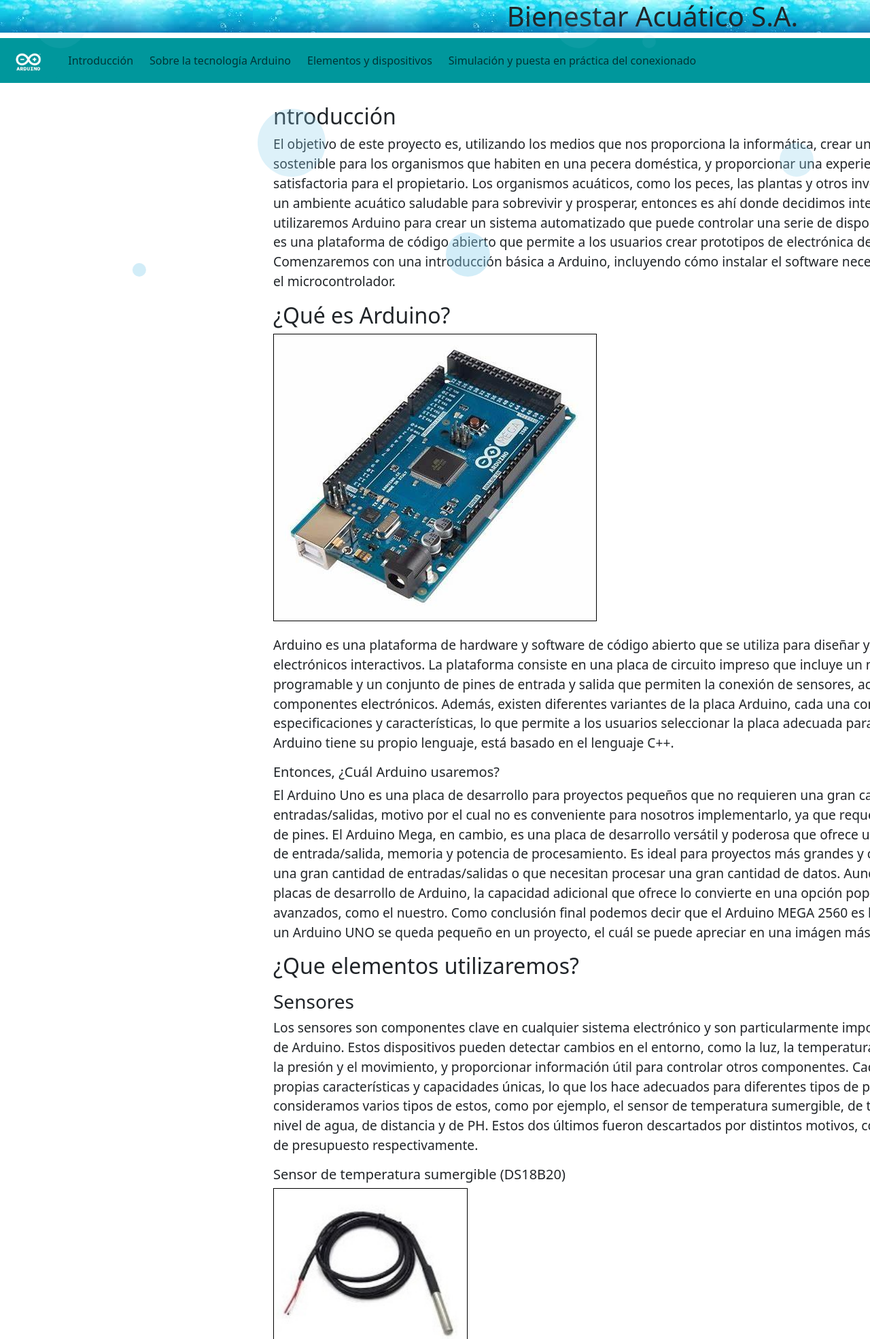
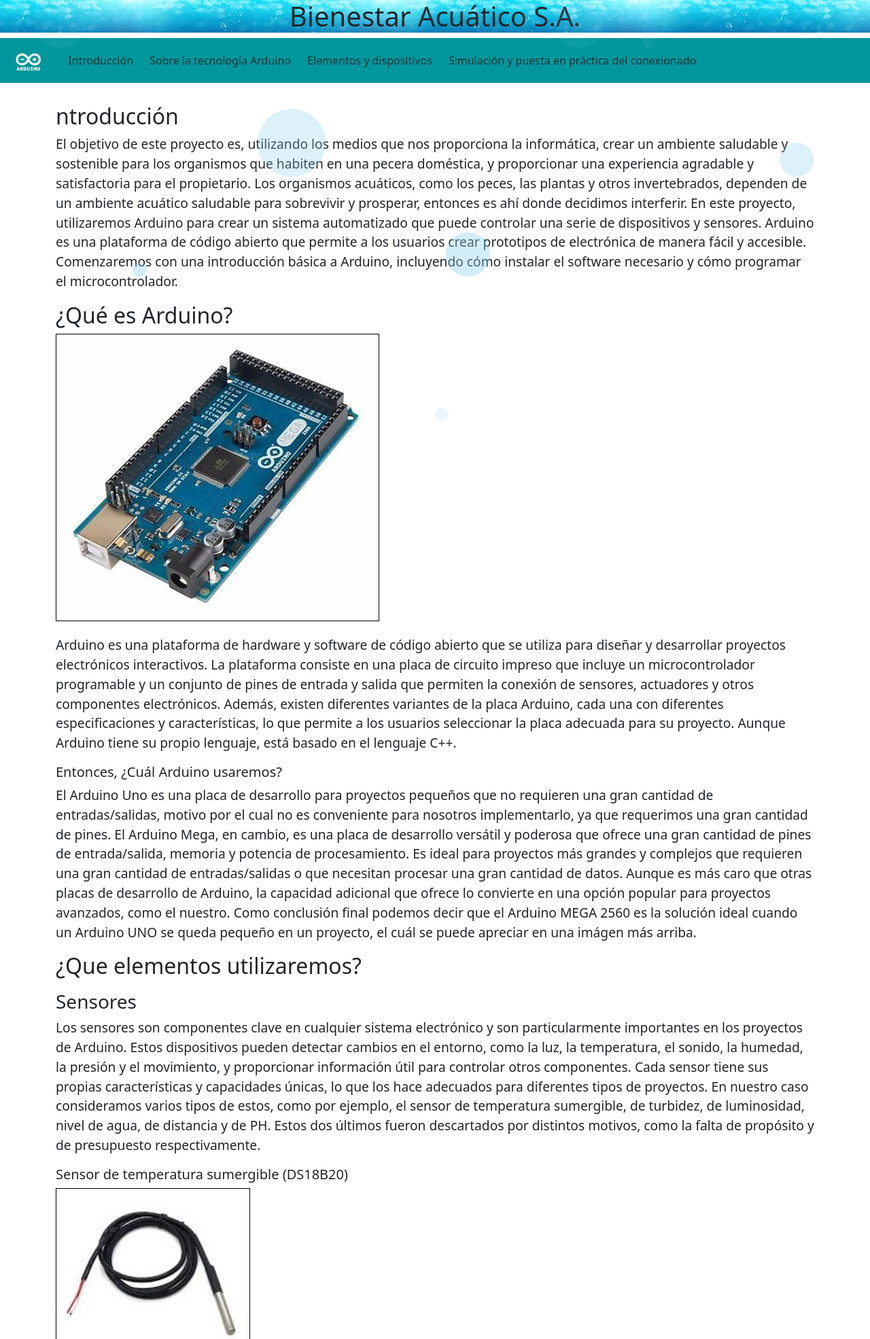
Before and after one commit to AugustWalker27/BienestarAcuatico, a PHP site: page / in a window 1280 px wide; the page is wider, and only the part inside the window is pictured. Shown: the top 1970 px of that part at 68% size. Run offline with PHP 8.4, Linux system fonts and the light colour scheme.

Commit message:
diseño.css

```diff
--- a/diseño.css
+++ b/diseño.css
@@ -1,7 +1,4 @@
-body{
-   width:150%;
-   overflow-x: hidden;
-}
+
 #jotaro{
       height: 230px;
       width: 100%;
```
